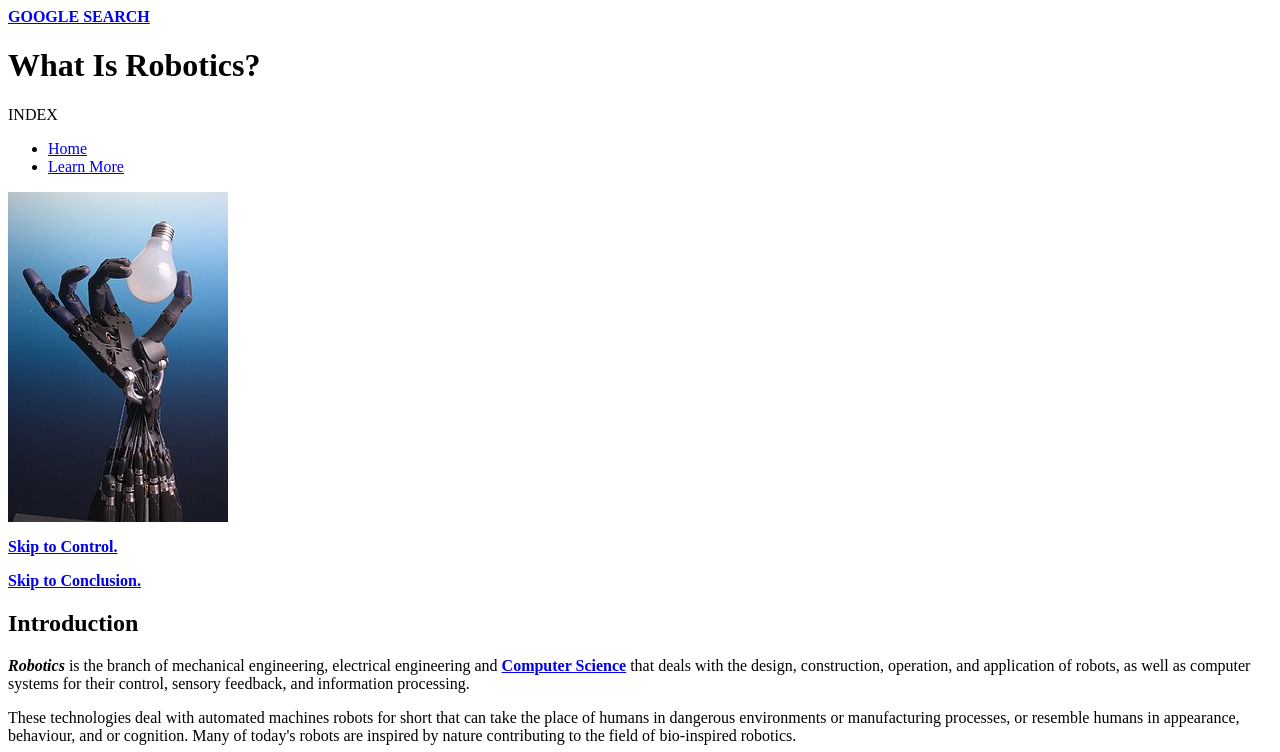
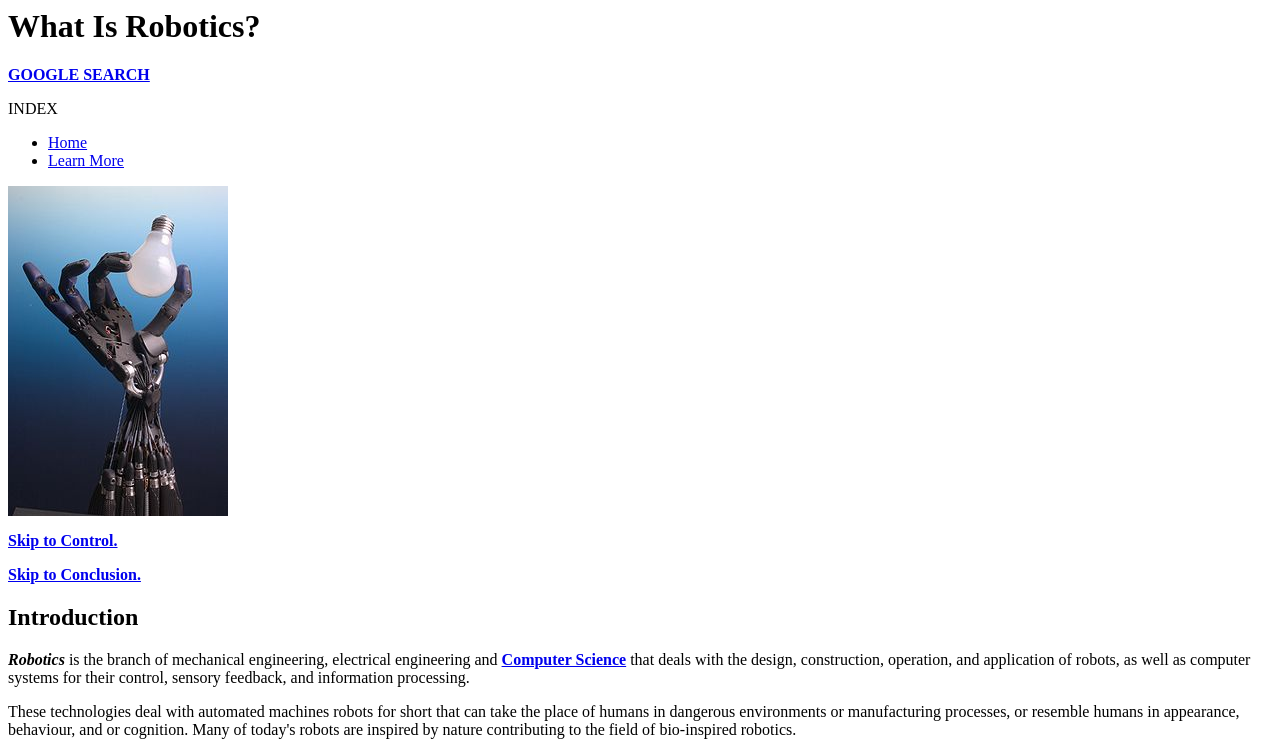
Before and after one commit to skp10/skp10.github.io, a plain HTML site: page index.html in a window 1280 px wide. Shown: the top 752 px of the page. Drawn offline with Linux system fonts and the light colour scheme.

Commit message:
fixed compsci

```diff
--- a/index.html
+++ b/index.html
@@ -6,9 +6,8 @@
 
 </head>
 <body>
-	<a href="http://google.com"><STRONG>GOOGLE SEARCH</STRONG></a>
 
-	<h1> What Is Robotics? </h1>
+	<h1> What Is Robotics? </h1>    <a href="http://google.com"><STRONG>GOOGLE SEARCH</STRONG></a>
 
 	<p>INDEX<p>
 	<nav>
```
